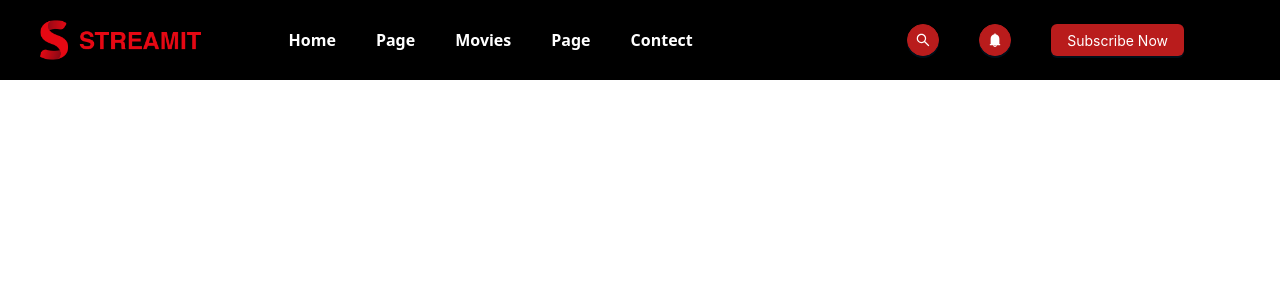
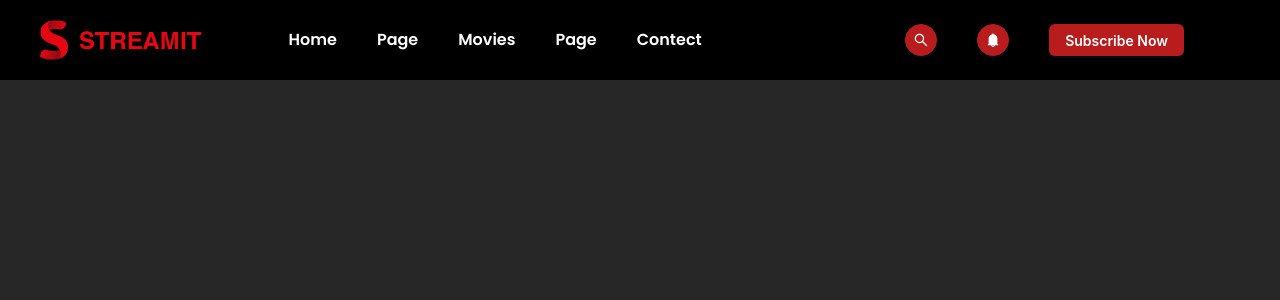
Before and after one commit to Vmkmanoj/Movie-app-clone, a React (Vite) app in the folder app/: page / in a window 1280 px wide. Shown: the top 300 px of the page. Built offline with nearby package versions, Linux system fonts and the light colour scheme.

Commit message:
background setted

```diff
--- a/app/src/App.css
+++ b/app/src/App.css
@@ -0,0 +1,9 @@
+@import url('https://fonts.googleapis.com/css2?family=Poppins:ital,wght@0,100;0,200;0,300;0,400;0,500;0,600;0,700;0,800;0,900;1,100;1,200;1,300;1,400;1,500;1,600;1,700;1,800;1,900&display=swap');
+
+body{
+    font-family: "Poppins", sans-serif;
+
+    background-color: rgba(0, 0, 0, 0.847);
+
+
+}
--- a/app/src/componant/nav/nav.jsx
+++ b/app/src/componant/nav/nav.jsx
@@ -5,7 +5,7 @@
 import {SearchOutlined,BellFilled} from '@ant-design/icons';
 
 
-function Nav(){
+function Nav(props){
 
     const [loading,setLoading] = useState(false);
 
@@ -28,6 +28,7 @@
 
     <div className="navbar flex bg-black h-20 items-center">
 
+
         <img src={logo} alt="" className="h-10 ml-10" />
         <div className="navbar-list ml-12">
 
@@ -47,13 +48,15 @@
 
             <Button type="primary"shape="circle" className="!bg-red-700 !border-red-700" icon={<BellFilled/>}></Button>
 
-            <Button type="primary" className="!bg-red-700">Subscribe Now</Button>
+            <Button type="primary" className="!bg-red-700 font-semibold">Subscribe Now</Button>
 
         </div>
 
 
 
     </div>
+
+    <h1>{props.ele}</h1>
 
 </>
 
```
Also changed, not shown: app/src/main.css (line endings or trailing spaces).
